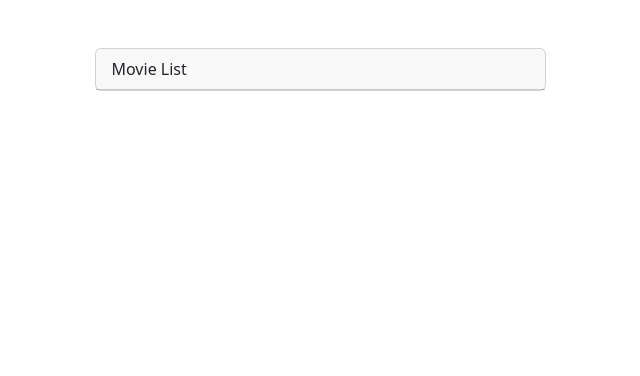
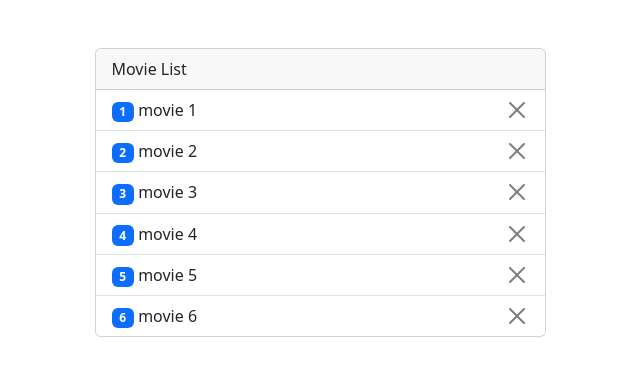
Before and after one commit to sena-nur/MovieApp, an Angular app: page / in a window 1280 px wide. Shown: the top 376 px of the page, without its empty margins (320-960 px from the left). Built offline with nearby package versions, Linux system fonts and the light colour scheme.

Commit message:
feat: add event binding

```diff
--- /dev/null
+++ b/src/app/movie-detail/movie-detail.component.html
@@ -0,0 +1 @@
+<p>movie-detail works!</p>
--- a/src/app/movie.datasource.ts
+++ b/src/app/movie.datasource.ts
@@ -1,7 +1,10 @@
 import { Movie } from './movie';
 
 export const Movies: Movie[] = [
-  { id: 1, name: 'movie 1' },
-  { id: 1, name: 'movie 2' },
-  { id: 1, name: 'movie 3' },
+  { id: 1, name: 'movie 1', description: 'it is movie1' },
+  { id: 2, name: 'movie 2', description: 'it is movie2' },
+  { id: 3, name: 'movie 3', description: 'it is movie3' },
+  { id: 4, name: 'movie 4', description: 'it is movie4' },
+  { id: 5, name: 'movie 5', description: 'it is movie5' },
+  { id: 6, name: 'movie 6', description: 'it is movie6' },
 ];
--- a/src/app/movie.ts
+++ b/src/app/movie.ts
@@ -1,4 +1,5 @@
 export class Movie {
   id: number | undefined;
   name: String | undefined;
+  description: String | undefined;
 }
--- a/src/app/movies/movies.component.html
+++ b/src/app/movies/movies.component.html
@@ -5,12 +5,19 @@
   <ul class="list-group list-group-flush">
     <li
       *ngFor="let movie of movieList"
+      (click)="onSelect(movie)"
       class="list-group-item d-flex justify-content-between align-items-center"
+      [class.active]="movie === selectedMovie"
     >
       <span>
-        <span class="badge bg-primary"> {{ movie.id }}</span> {{ movie.name }}
+        <span class="badge bg-primary">{{ movie.id }}</span> {{ movie.name }}
       </span>
-      <button type="button" class="btn-close" aria-label="Close"></button>
+      <button
+        type="button"
+        (click)="onClose($event)"
+        class="btn-close"
+        aria-label="Close"
+      ></button>
     </li>
   </ul>
 </div>
--- a/src/app/movies/movies.component.ts
+++ b/src/app/movies/movies.component.ts
@@ -2,9 +2,11 @@ import { Component } from '@angular/core';
 import { MovieComponent } from '../movie/movie.component';
 import { Movies } from '../movie.datasource';
 import { CommonModule } from '@angular/common';
+import { Movie } from '../movie';
+import { FormsModule } from '@angular/forms';
 
 @Component({
-  imports: [MovieComponent, CommonModule],
+  imports: [MovieComponent, CommonModule, FormsModule],
   standalone: true,
   selector: 'movies',
   templateUrl: 'movies.component.html',
@@ -12,5 +14,15 @@ import { CommonModule } from '@angular/common';
 })
 export class MoviesComponent {
   title = 'Movie List';
-  movieList: any;
+  movieList = Movies;
+  selectedMovie: Movie | undefined;
+
+  onSelect(movie: Movie): void {
+    this.selectedMovie = movie;
+  }
+
+  onClose(event: MouseEvent): void {
+    event.stopPropagation(); // Prevent event from propagating to the li element
+    this.selectedMovie = undefined; // Clear the selected movie
+  }
 }
```
Also changed, not shown: src/app/movie-detail/movie-detail.component.ts (added, +12 -0 lines), src/app/movie-detail/movie-detail.component.css (added), 1 other file (tests, documents, lock files or other folders).
